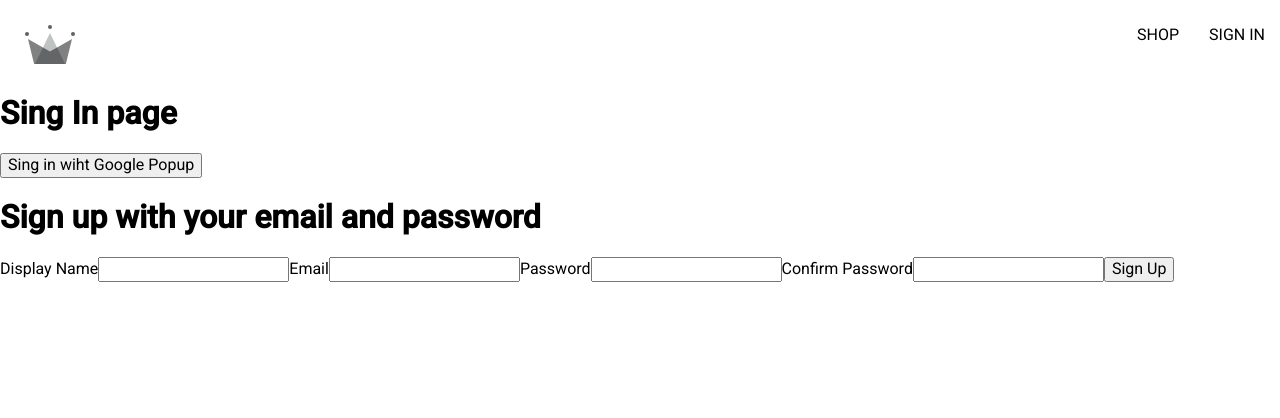
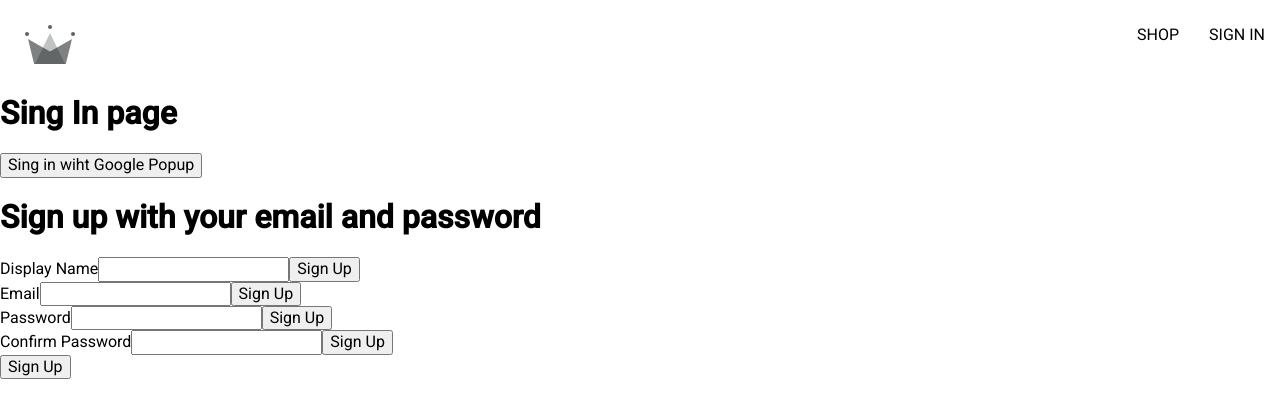
Before and after one commit to Noi-Git/e-commerce, a React (Create React App) app: page /sign-in in a window 1280 px wide. Shown: the top 418 px of the page. Built offline with nearby package versions, Linux system fonts and the light colour scheme; a web font is replaced by a local one.

Commit message:
use reusable FormInput in the SignUpForm

```diff
--- a/src/components/form-input/FromInput.jsx
+++ b/src/components/form-input/FromInput.jsx
@@ -1,21 +1,13 @@
 import React from 'react'
 
-const FromInput = ({ label, changeHandler, value }) => {
+const FromInput = ({ label, ...otherProps }) => {
   return (
     <div>
-      <form onSubmit={handleSubmit}>
-        <label>{label}</label>
-        {/* name="displayName" -- has to be the same as we have in the -- defaultFormFields */}
-        <input
-          type='text'
-          required
-          onChange={handleChange}
-          name='displayName'
-          value={displayName}
-        />
+      <label>{label}</label>
+      {/* name="displayName" -- has to be the same as we have in the -- defaultFormFields */}
+      <input {...otherProps} />
 
-        <button type='submit'>Sign Up</button>
-      </form>
+      <button type='submit'>Sign Up</button>
     </div>
   )
 }
--- a/src/components/sign-up-form/SignUpForm.jsx
+++ b/src/components/sign-up-form/SignUpForm.jsx
@@ -3,6 +3,7 @@ import {
   createAuthUserWithEmailAndPassword,
   createUserDocumentFromAuth,
 } from '../../utils/firebase/firebase.utils'
+import FromInput from '../form-input/FromInput'
 
 const defaultFormFields = {
   displayName: '',
@@ -56,9 +57,9 @@ const SignUpForm = () => {
     <div>
       <h1>Sign up with your email and password</h1>
       <form onSubmit={handleSubmit}>
-        <label>Display Name</label>
         {/* name="displayName" -- has to be the same as we have in the -- defaultFormFields */}
-        <input
+        <FromInput
+          label='Display Name'
           type='text'
           required
           onChange={handleChange}
@@ -66,24 +67,24 @@ const SignUpForm = () => {
           value={displayName}
           //value -- has to be exact of what we extract form -- formFields
         />
-        <label>Email</label>
-        <input
+        <FromInput
+          label='Email'
           type='email'
           required
           onChange={handleChange}
           name='email'
           value={email}
         />
-        <label>Password</label>
-        <input
+        <FromInput
+          label='Password'
           type='password'
           required
           onChange={handleChange}
           name='password'
           value={password}
         />
-        <label>Confirm Password</label>
-        <input
+        <FromInput
+          label='Confirm Password'
           type='password'
           required
           onChange={handleChange}
```
